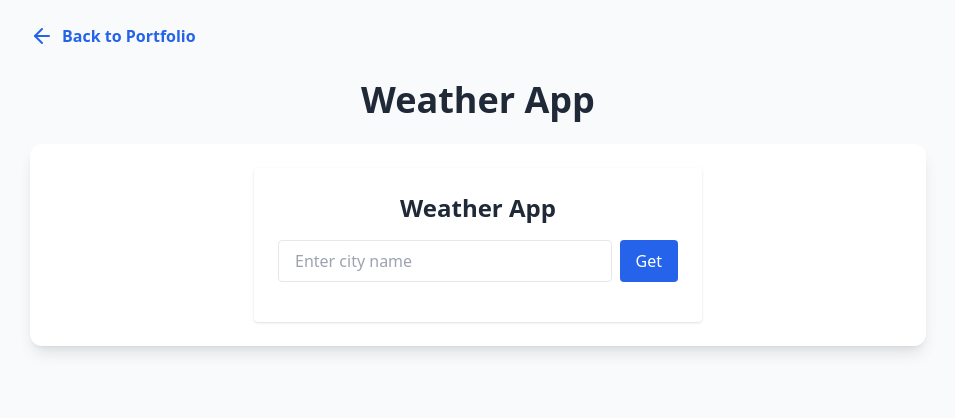
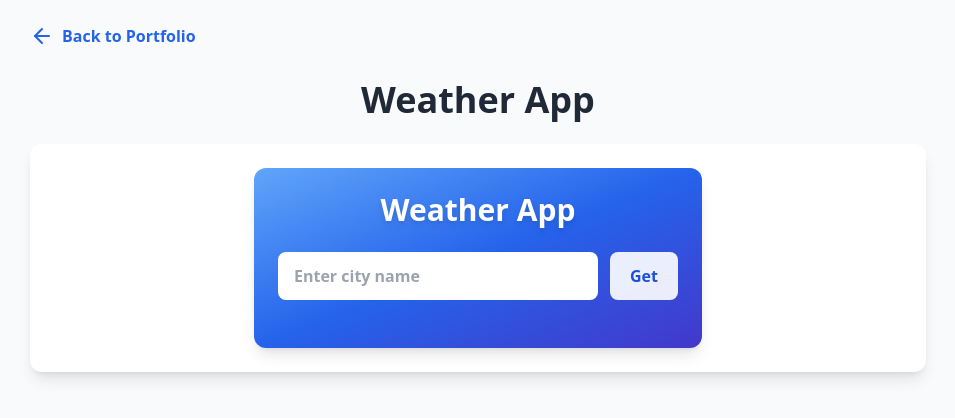
Before and after one commit to jerome052487/my-portfolio, a React (Vite) app: page /weather in a window 1280 px wide. Shown: the top 418 px of the page, without its empty margins (162-1117 px from the left). Built offline with nearby package versions, Linux system fonts and the light colour scheme.

Commit message:
Add WeatherPage component and routing, update Projects component

```diff
--- a/src/components/WeatherApp.jsx
+++ b/src/components/WeatherApp.jsx
@@ -1,6 +1,6 @@
 import React, { useState } from 'react';
 
-const API_KEY = '0bbe38aa587a059d2636b0dc130a31c3'; // Replace with your key
+const API_KEY = '0bbe38aa587a059d2636b0dc130a31c3'; // Your API key
 
 export default function WeatherApp() {
   const [city, setCity] = useState('');
@@ -16,7 +16,9 @@ export default function WeatherApp() {
 
     try {
       const res = await fetch(
-        `https://api.openweathermap.org/data/2.5/weather?q=${encodeURIComponent(city)}&units=metric&appid=${API_KEY}`
+        `https://api.openweathermap.org/data/2.5/weather?q=${encodeURIComponent(
+          city
+        )}&units=metric&appid=${API_KEY}`
       );
       if (!res.ok) {
         throw new Error('City not found');
@@ -36,38 +38,66 @@ export default function WeatherApp() {
   };
 
   return (
-    <div className="max-w-md mx-auto p-6 bg-white dark:bg-gray-800 rounded shadow">
-      <h2 className="text-2xl font-bold mb-4 text-center text-gray-800 dark:text-gray-200">Weather App</h2>
+    <div className="max-w-md mx-auto p-6 bg-gradient-to-br from-blue-400 via-blue-600 to-indigo-700 rounded-xl shadow-lg text-white">
+      <h2 className="text-3xl font-extrabold mb-6 text-center drop-shadow-md">
+        Weather App
+      </h2>
 
-      <form onSubmit={handleSubmit} className="mb-4 flex gap-2">
+      <form onSubmit={handleSubmit} className="mb-6 flex gap-3">
         <input
           type="text"
           value={city}
           onChange={(e) => setCity(e.target.value)}
           placeholder="Enter city name"
-          className="flex-grow px-4 py-2 border rounded dark:bg-gray-700 dark:text-gray-200"
+          className="flex-grow px-4 py-3 rounded-lg text-gray-900 font-semibold focus:outline-none focus:ring-2 focus:ring-blue-300"
+          aria-label="City name"
         />
         <button
           type="submit"
-          className="px-4 py-2 bg-blue-600 text-white rounded hover:bg-blue-700 transition"
+          className="px-5 py-3 bg-white bg-opacity-90 rounded-lg font-semibold text-blue-700 hover:bg-opacity-100 transition"
           disabled={loading}
         >
           {loading ? 'Loading...' : 'Get'}
         </button>
       </form>
 
-      {error && <p className="text-red-600 text-center mb-4">{error}</p>}
+      {error && (
+        <p className="text-red-300 font-semibold text-center mb-6 drop-shadow">
+          {error}
+        </p>
+      )}
 
       {weather && (
-        <div className="text-center text-gray-800 dark:text-gray-200">
-          <h3 className="text-xl font-semibold">{weather.name}, {weather.sys.country}</h3>
-          <p className="text-4xl font-bold">{Math.round(weather.main.temp)}°C</p>
-          <p className="capitalize">{weather.weather[0].description}</p>
+        <div className="bg-white bg-opacity-30 rounded-xl p-6 shadow-inner text-center drop-shadow-lg">
+          <h3 className="text-2xl font-bold mb-2">
+            {weather.name}, {weather.sys.country}
+          </h3>
+          <p className="text-6xl font-extrabold mb-2">
+            {Math.round(weather.main.temp)}°C
+          </p>
+          <p className="capitalize text-lg mb-4 font-semibold">
+            {weather.weather[0].description}
+          </p>
           <img
             alt={weather.weather[0].description}
-            src={`https://openweathermap.org/img/wn/${weather.weather[0].icon}@2x.png`}
+            src={`https://openweathermap.org/img/wn/${weather.weather[0].icon}@4x.png`}
             className="mx-auto"
+            loading="lazy"
           />
+          <div className="mt-4 flex justify-center gap-6 text-sm font-semibold">
+            <div>
+              <p>Humidity</p>
+              <p>{weather.main.humidity}%</p>
+            </div>
+            <div>
+              <p>Wind</p>
+              <p>{Math.round(weather.wind.speed)} m/s</p>
+            </div>
+            <div>
+              <p>Pressure</p>
+              <p>{weather.main.pressure} hPa</p>
+            </div>
+          </div>
         </div>
       )}
     </div>
```
